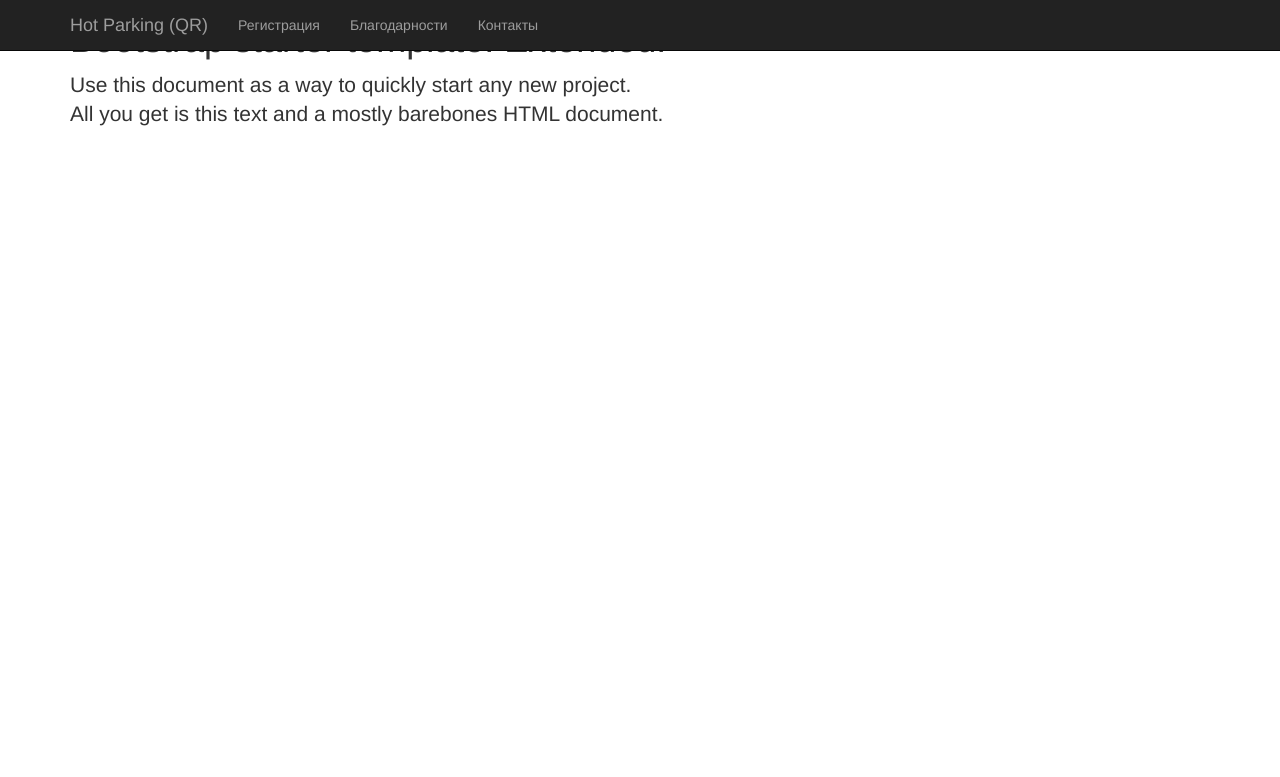
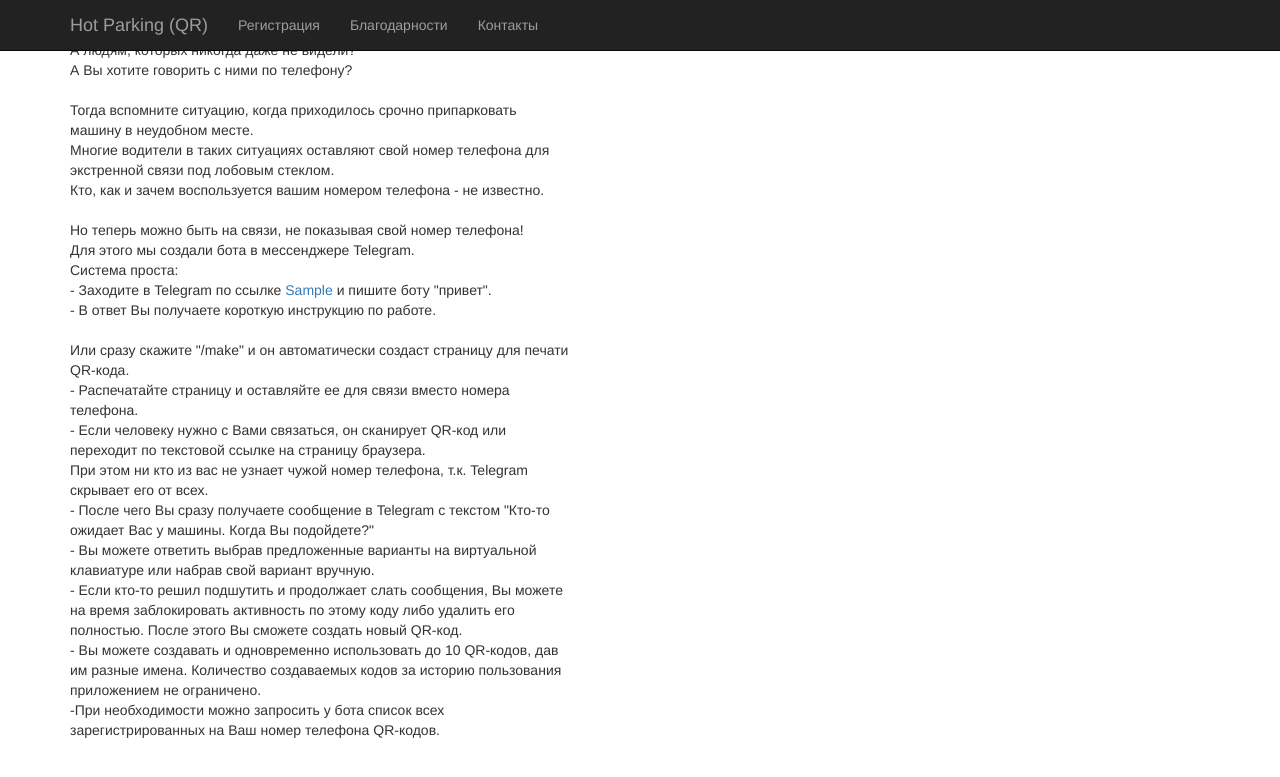
Before and after one commit to Alexander-Minyushkin/hpqr, a Django app: template templates/index.html in a window 1280 px wide. Shown: the top 777 px of the page. Run offline with Django 3.2, Linux system fonts and the light colour scheme; the template is opened without the code that fills it: most values are stand-ins (such as "Sample title", 1, 10 or a date in 2020); parts of the project's set-up code (start-up, migrations or seed data) failed here and were passed over; some libraries are stand-ins or nearby versions.

Commit message:
Addet promo text

```diff
--- a/hpqw/views.py
+++ b/hpqw/views.py
@@ -33,7 +33,8 @@ def telegram_hook(request):
     return HttpResponse('hook')
 
 def index(request):
-    return render(request, 'index.html', {'HPQR_YANDEX_METRIKA' : HPQR_YANDEX_METRIKA})
+    return render(request, 'index.html', {'bot_getMe':bot.getMe(),
+                                          'HPQR_YANDEX_METRIKA' : HPQR_YANDEX_METRIKA})
 
 def robots(request):
     return render(request, 'robots.txt')
--- a/templates/index.html
+++ b/templates/index.html
@@ -1,7 +1,56 @@
 {% extends "base.html" %}
 
 {% block content %}
-        <h1>Bootstrap starter template. Extended!</h1>
-        <p class="lead">Use this document as a way to quickly start any new project.<br> All you get is this text and a mostly barebones HTML document.</p>
 
+<table width="500">
+<td>
+<p class="text-left">
+Вы часто даете свой номер телефона людям, c которыми общаетесь впервые в жизни? (незнакомым людям)
+<br>
+А людям, которых никогда даже не видели?
+<br>
+А Вы хотите говорить с ними по телефону?
+<br>
+<br>
+Тогда вспомните ситуацию, когда приходилось срочно припарковать машину в неудобном месте.
+<br>
+Многие водители в таких ситуациях оставляют свой номер телефона для экстренной связи под лобовым стеклом.
+<br>
+Кто, как и зачем воспользуется вашим номером телефона - не известно.
+<br>
+<br>
+Но теперь можно быть на связи, не показывая свой номер телефона!
+<br>
+Для этого мы создали бота в мессенджере Telegram.
+<br>
+Система проста:
+<br>
+- Заходите в Telegram по ссылке <a href='http://telegram.me/{{bot_getMe.username}}'>{{bot_getMe.first_name}}</a> и пишите боту "привет".
+<br>
+- В ответ Вы получаете короткую инструкцию по работе.
+<br>
+<br>
+Или сразу скажите "/make" и он автоматически создаст страницу для печати QR-кода.
+<br>
+- Распечатайте страницу и оставляйте ее для связи вместо номера телефона.
+<br>
+- Если человеку нужно с Вами связаться, он сканирует QR-код или переходит по текстовой ссылке на страницу браузера.
+<br>
+При этом ни кто из вас не узнает чужой номер телефона, т.к. Telegram скрывает его от всех.
+<br>
+- После чего Вы сразу получаете сообщение в Telegram с текстом "Кто-то ожидает Вас у машины. Когда Вы подойдете?"
+<br>
+- Вы можете ответить выбрав предложенные варианты на виртуальной клавиатуре или набрав свой вариант вручную.
+<br>
+- Если кто-то решил подшутить и продолжает слать сообщения, Вы можете на время заблокировать активность по этому коду либо удалить его полностью.
+После этого Вы сможете создать новый QR-код.
+<br>
+- Вы можете создавать и одновременно использовать до 10 QR-кодов, дав им разные имена.
+Количество создаваемых кодов за историю пользования приложением не ограничено.
+<br>
+-При необходимости можно запросить у бота список всех зарегистрированных на Ваш номер телефона QR-кодов.
+</p>
+</td>
+
+</table>
 {% endblock %}
```
Also changed, not shown: templates/register.html (+4 -4 lines).
